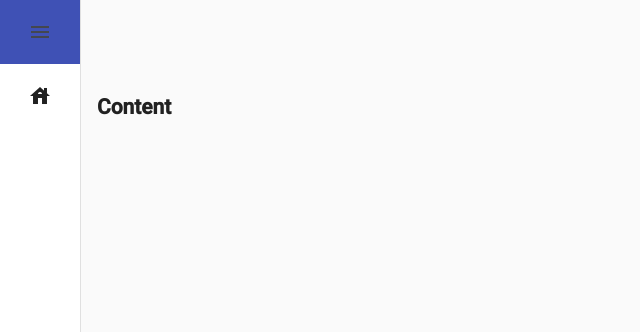
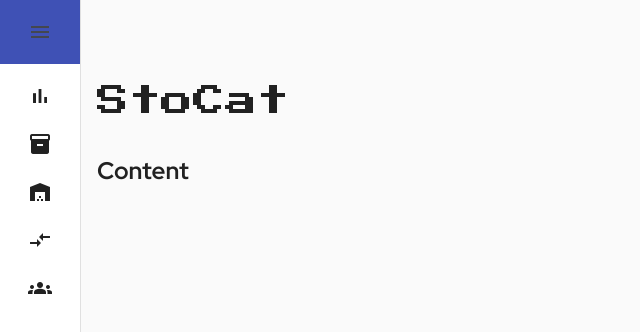
Before and after one commit to LucasPordeus/inventory-system, an Angular app in the folder front-end/: page / in a window 1280 px wide. Shown: the top 332 px of the page, without its empty margins (0-640 px from the left). Built offline with nearby package versions, Linux system fonts and the light colour scheme.

Commit message:
styles: menu options

```diff
--- a/front-end/src/app/components/menu/menu.html
+++ b/front-end/src/app/components/menu/menu.html
@@ -3,24 +3,57 @@
     <mat-icon>menu</mat-icon>
   </button>
   @if (!isCollapsed) {
-    <h1>Menu</h1>
+    <h2>Menu</h2>
   }
+</mat-toolbar>
 
-</mat-toolbar>
 <mat-sidenav-container autosize="true">
   <mat-sidenav [ngClass]="!isCollapsed ? 'expanded' : ''" [mode]="isMobile ? 'over' : 'side'" [opened]="isMobile ? 'false' : 'true'">
     <mat-nav-list>
       <a mat-list-item>
         <span class="entry">
-          <mat-icon>house</mat-icon>
+          <mat-icon>bar_chart_4_bars</mat-icon>
             @if(!isCollapsed){
-                <span>Dashboard</span>
+              <span>Dashboard</span>
+            }
+        </span>
+      </a>
+      <a mat-list-item>
+        <span class="entry">
+          <mat-icon>inventory_2</mat-icon>
+            @if(!isCollapsed){
+              <span>Produtos</span>
+            }
+        </span>
+      </a>
+      <a mat-list-item>
+        <span class="entry">
+          <mat-icon>warehouse</mat-icon>
+            @if(!isCollapsed){
+              <span>Fornecedores</span>
+            }
+        </span>
+      </a>
+      <a mat-list-item>
+        <span class="entry">
+          <mat-icon>compare_arrows</mat-icon>
+            @if(!isCollapsed){
+              <span>Movimentação</span>
+            }
+        </span>
+      </a>
+      <a mat-list-item>
+        <span class="entry">
+          <mat-icon>groups</mat-icon>
+            @if(!isCollapsed){
+              <span>Usuários</span>
             }
         </span>
       </a>
     </mat-nav-list>
   </mat-sidenav>
   <mat-sidenav-content>
+    <h1>StoCat</h1>
     <h2>Content</h2>
     <router-outlet></router-outlet>
   </mat-sidenav-content>
--- a/front-end/src/styles.scss
+++ b/front-end/src/styles.scss
@@ -5,6 +5,9 @@
 // custom components at https://material.angular.dev/guide/theming
 @use "@angular/material" as mat;
 @import '@angular/material/prebuilt-themes/indigo-pink.css';
+
+@import url('https://fonts.googleapis.com/css2?family=Press+Start+2P&display=swap');
+@import url('https://fonts.googleapis.com/css2?family=Red+Hat+Display:wght@300..900&display=swap');
 
 
 html {
@@ -15,7 +18,6 @@ html {
         primary: mat.$azure-palette,
         tertiary: mat.$blue-palette,
       ),
-      typography: Roboto,
       density: 0,
     )
   );
@@ -32,10 +34,34 @@ body {
   // variables at https://material.angular.dev/guide/system-variables
   background-color: var(--mat-sys-surface);
   color: var(--mat-sys-on-surface);
-  font: var(--mat-sys-body-medium);
 
   // Reset the user agent margin.
   margin: 0;
   height: 100%;
 }
+
+
+
 /* You can add global styles to this file, and also import other style files */
+
+
+//! GLOBAL STYLES
+h1{
+  font-family: "Press Start 2P", system-ui;
+  font-weight: 400;
+  font-style: normal;
+}
+
+h2{
+  font-family: "Red Hat Display", sans-serif;
+  font-optical-sizing: auto;
+  font-weight: bold;
+  font-style: normal;
+}
+
+p, span, label, button{
+  font-family: "Red Hat Display", sans-serif;
+  font-optical-sizing: auto;
+  font-weight: 500;
+  font-style: normal;
+}
```
